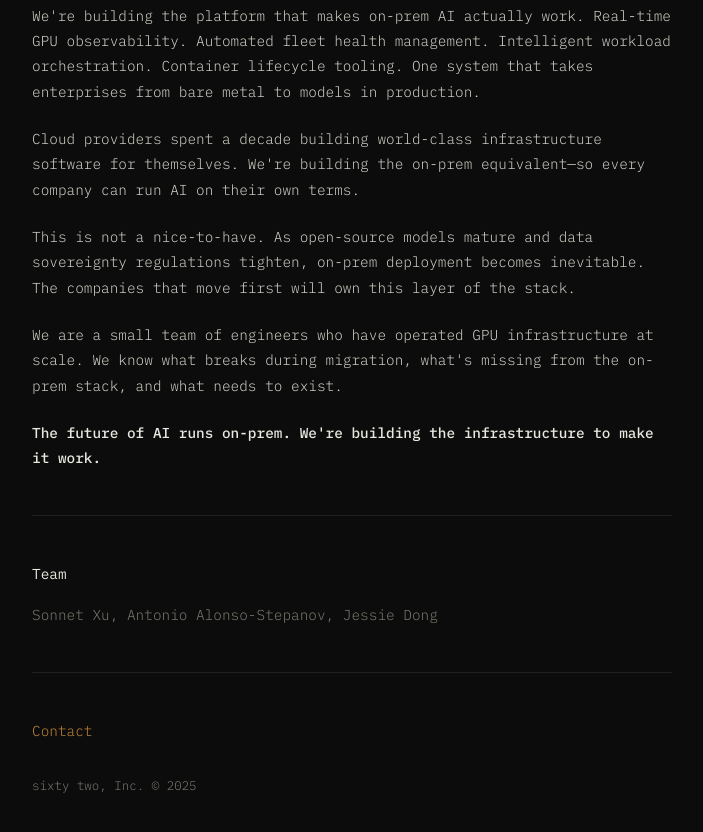
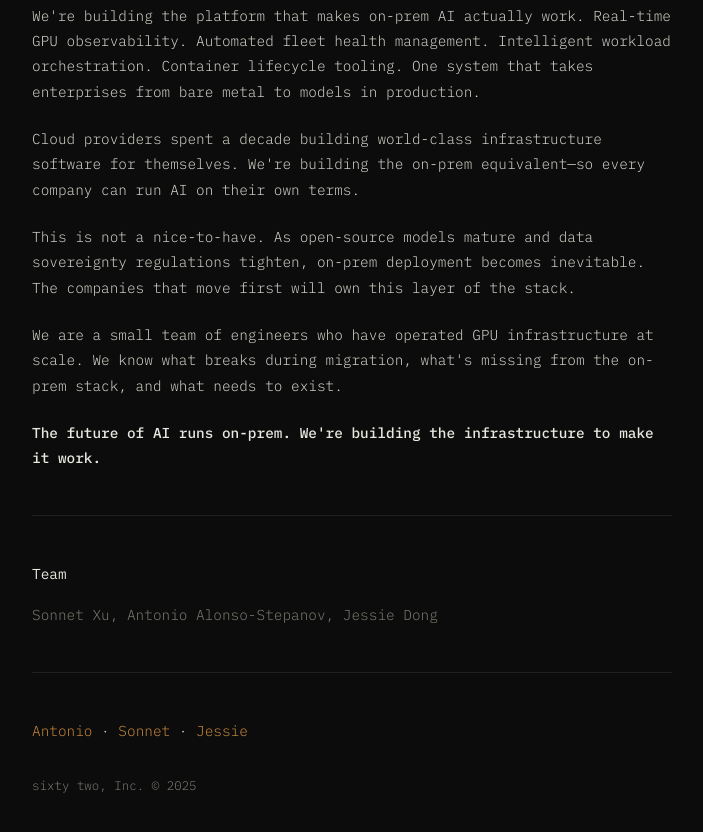
Before and after one commit to antaloaalonso/sixtytwo, a website: page docs/index.html in a window 1280 px wide. Shown: the part 497-1329 px from the top of the page, without its empty margins (288-991 px from the left). Drawn offline with nearby package versions, Linux system fonts and the light colour scheme.

Commit message:
Update contact links to Stanford emails
Replace single founders@sixtytwo.ai with individual Stanford emails
for Antonio, Sonnet, and Jessie.

Co-Authored-By: Claude Opus 4.6 <noreply@anthropic.com>

```diff
--- a/docs/index.html
+++ b/docs/index.html
@@ -155,7 +155,7 @@
 <hr>
 
 <footer>
-<a href="mailto:founders@sixtytwo.ai">Contact</a>
+<a href="mailto:ajalonso@stanford.edu">Antonio</a> · <a href="mailto:sonnet@stanford.edu">Sonnet</a> · <a href="mailto:jessiedong@stanford.edu">Jessie</a>
 <p class="copyright">sixty two, Inc. &copy; 2025</p>
 </footer>
 
```
